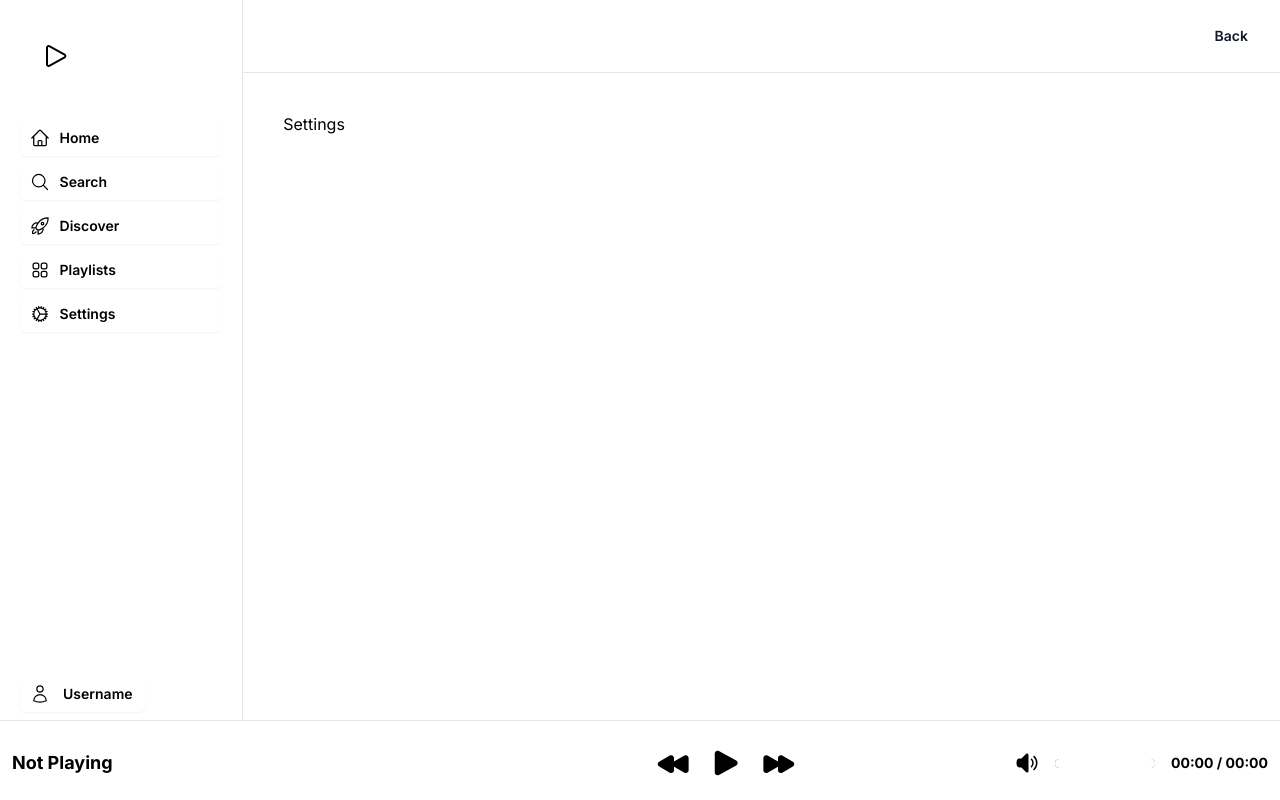
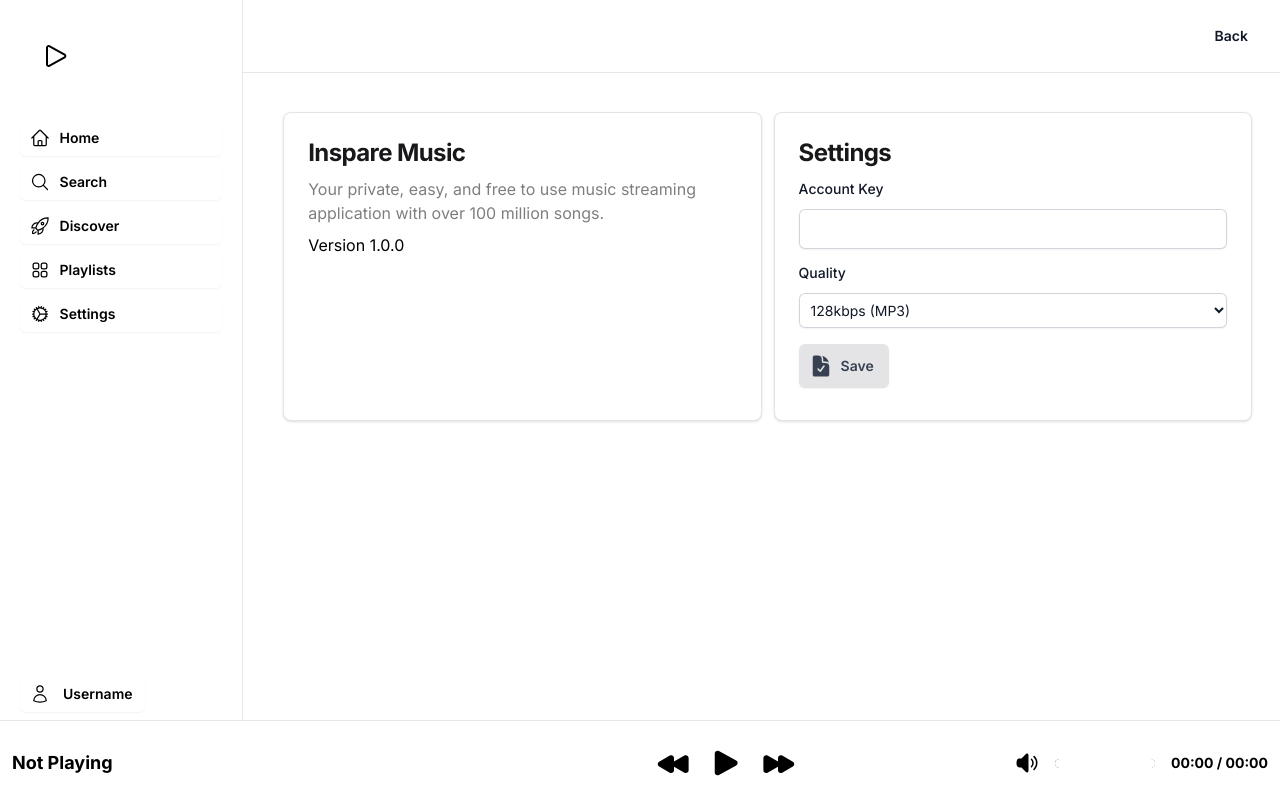
Before and after one commit to directlycrazy/InspareMusic, a Next.js app: page /settings in a window 1280 px wide. Built offline with nearby package versions, Linux system fonts and the light colour scheme.

Commit message:
Playlists support

```diff
--- a/app/(components)/Card.js
+++ b/app/(components)/Card.js
@@ -0,0 +1,29 @@
+export default function Card({ title, subtitle, img }) {
+	return (
+		<div className="max-w-sm mr-3 bg-white border border-gray-200 rounded-lg shadow dark:bg-zinc-800 dark:border-zinc-700 h-full">
+			<img
+				className="rounded-lg w-full"
+				src={img}
+				alt=""
+				style={{ minWidth: 130 }}
+			/>
+			<div className="p-5">
+				<h5
+					className="mb-2 font-bold tracking-tight text-gray-900 dark:text-white"
+					style={{
+						overflow: "hidden",
+						textOverflow: "ellipsis",
+						display: "-webkit-box",
+						WebkitLineClamp: 2,
+						WebkitBoxOrient: "vertical"
+					}}
+				>
+					{title}
+				</h5>
+				{subtitle && <p className="mb-2 tracking-tight text-gray-600 dark:text-zinc-400">
+					{subtitle}
+				</p>}
+			</div>
+		</div>
+	);
+}
--- a/app/(components)/Grid.js
+++ b/app/(components)/Grid.js
@@ -2,7 +2,7 @@ import { EllipsisHorizontalIcon } from "@heroicons/react/24/outline";
 import { Menu, Transition } from '@headlessui/react';
 import { Fragment } from "react";
 import { useDispatch } from "react-redux";
-import {set} from '../(stores)/playerSlice';
+import { set } from '../(stores)/playerSlice';
 
 export default function Grid(props) {
 	const dispatch = useDispatch();
@@ -12,11 +12,11 @@ export default function Grid(props) {
 	let tracks = props.tracks;
 	return (
 		<ul role="list" className="divide-y divide-gray-100 dark:divide-zinc-800 mt-5">
-			{tracks && tracks.length && tracks.map((track, index) => {
+			{tracks && (tracks?.length > 0) && tracks.map((track, index) => {
 				return (
 					<li
 						key={index}
-						onClick={() => {play(track, index)}}
+						onClick={() => { play(track, index); }}
 						className="flex justify-between gap-x-6 py-3 hover:bg-gray-50 dark:hover:bg-zinc-800 cursor-pointer hover:shadow-inner p-2"
 					>
 						<div className="flex min-w-0 gap-x-4 w-full">
--- a/app/(components)/Header.js
+++ b/app/(components)/Header.js
@@ -23,12 +23,13 @@ export default function Header({img, title, type, artist, subtitle}) {
 							{title}
 						</h1>
 						<p className="text-gray-400 dark:text-gray-200 mb-1 ellipsis max-w-xs md:max-w-none">
-							{artist} &bull; {subtitle}
+							{artist}{subtitle && <> &bull; {subtitle}</>}
 						</p>
 					</div>
 				</div>
 			</div>
 			<div className="mt-5">
+				{subtitle && <>
 					<button
 						type="button"
 						style={{ height: 60, width: 60 }}
@@ -43,6 +44,7 @@ export default function Header({img, title, type, artist, subtitle}) {
 					>
 						<ArrowsRightLeftIcon className="m-0.5 h-8 w-8"></ArrowsRightLeftIcon>
 					</button>
+				</>}
 			</div>
 		</>
 	);
--- /dev/null
+++ b/app/(components)/Loading.js
@@ -0,0 +1,5 @@
+export default function Loading() {
+	return (
+		<h1>loading</h1>
+	)
+}
--- a/app/discover/page.js
+++ b/app/discover/page.js
@@ -1,23 +1,46 @@
 'use client';
 
-import { useEffect, useState } from "react";
+import { Suspense, useEffect, useState } from "react";
+import Link from "next/link";
 import Grid from "../(components)/Grid";
+import Card from "../(components)/Card";
+import Loading from "../(components)/Loading";
 
 export default function Discover() {
-	const [results, setResults] = useState({});
+	const [results, setResults] = useState([]);
+	const [artists, setArtists] = useState([]);
 
 	useEffect(() => {
 		async function load() {
+			let a = await fetch(`https://api-music.inspare.cc/chart`);
+			a = await a.json();
+			setArtists(Object.values(a?.artists?.data));
 			let res = await fetch(`https://api-music.inspare.cc/playlist/3155776842`);
 			res = await res.json();
-			setResults(res.tracks.data);
+			setResults(res.tracks?.data);
 		}
 		load();
-	}, [])
+	}, []);
 
 	return (
 		<>
-			<Grid tracks={results}></Grid>
+			<h1 className='font-bold text-4xl'>Trending Artists</h1>
+			<div className='flex pt-5 overflow-x-scroll pb-5'>
+				{artists.map((artist, index) => {
+					let a = {
+						title: artist?.name,
+						img: artist?.picture_medium
+					};
+					return (
+						<Link key={index} href={`/artist/${artist.id}`}>
+							<Card {...a}></Card>
+						</Link>
+					);
+				})}
+			</div>
+			<Suspense fallback={<Loading></Loading>}>
+				<Grid tracks={results}></Grid>
+			</Suspense>
 		</>
 	);
 }
--- /dev/null
+++ b/app/playlists/[id]/page.js
@@ -0,0 +1,42 @@
+'use client';
+
+import Header from "@/app/(components)/Header";
+import Grid from "@/app/(components)/Grid";
+import { useEffect, useState } from "react";
+
+export default function album({ params }) {
+	const [data, setData] = useState({});
+	const [tracks, setTracks] = useState([])
+
+	useEffect(() => {
+		const fetchData = async () => {
+			let res = await fetch(`https://api-music.inspare.cc/user/${localStorage.account_key}/playlists/get/${params.id}`);
+			res = await res.json();
+			setData({
+				type: 'Playlist',
+				title: res?.name,
+				artist: 'Created by You',
+				subtitle: `0 songs`
+			});
+
+			let t = [];
+
+			Object.values(res.data.order).forEach((id, i) => {
+				let track = res.data[id]
+				if (track === undefined) return;
+				if (track.album === undefined) return;
+				t.push(track);
+			})
+
+			setTracks(t)
+		};
+		fetchData().catch(console.error);
+	}, []);
+
+	return (
+		<>
+			<Header {...data} img={tracks?.[0]?.album?.cover_medium} subtitle={`${tracks?.length} songs`}></Header>
+			<Grid tracks={tracks}></Grid>
+		</>
+	);
+}
--- a/app/playlists/page.js
+++ b/app/playlists/page.js
@@ -1,5 +1,46 @@
+'use client';
+
+import Header from "@/app/(components)/Header";
+import Grid from "@/app/(components)/Grid";
+import Card from "../(components)/Card";
+import { useEffect, useState } from "react";
+import Link from "next/link";
+
 export default function Playlists() {
+	const data = {
+		title: 'Playlists',
+		artist: "0 playlists"
+	}
+	const [playlists, setPlaylists] = useState([])
+
+	useEffect(() => {
+		const fetchData = async () => {
+			let res = await fetch(`https://api-music.inspare.cc/user/${localStorage.account_key}/playlists`);
+			res = await res.json();
+			console.log(Object.values(res))
+			setPlaylists(Object.values(res));
+		};
+		fetchData().catch(console.error);
+	}, []);
+
 	return (
-		<h1>Playlists</h1>
-	)
+		<>
+			<Header {...data} artist={`${playlists?.length} playlists`}></Header>
+			<div className="grid grid-cols-2 md:grid-cols-5 gap-4 mt-5">
+				{playlists && playlists.length > 0 && playlists.map((playlist, index) => {
+					let songs = Object.values(playlist.data);
+					let a = {
+						title: playlist?.name,
+						img: songs?.[0]?.album?.cover_medium
+					};
+					return (
+						<Link href={`/playlists/${playlist.id}`}>
+							<Card {...a}></Card>
+						</Link>
+					)
+				})}
+			</div>
+			{/* <Grid tracks={tracks}></Grid> */}
+		</>
+	);
 }
--- a/app/settings/page.js
+++ b/app/settings/page.js
@@ -1,5 +1,93 @@
+'use client'
+
+import { DocumentCheckIcon } from "@heroicons/react/24/solid";
+import { useEffect, useRef } from "react";
+
 export default function Settings() {
+	const token = useRef(null)
+
+	function save() {
+		console.log(token.current.value)
+		localStorage.setItem('account_key', token.current.value);
+	}
+
+	useEffect(() => {
+		if (!localStorage.account_key) return;
+		token.current.value = localStorage.account_key
+	}, [])
+
 	return (
-		<h1>Settings</h1>
-	)
+		<div className="md:grid grid-cols-2">
+			<div
+				href="#"
+				className="block w-full p-6 bg-white border border-zinc-200 rounded-lg shadow dark:bg-zinc-800 dark:border-zinc-700"
+			>
+				<h5 className="mb-2 text-2xl font-bold tracking-tight text-zinc-900 dark:text-white">
+					Inspare Music
+				</h5>
+				<p className="mt-2 mb-2 opacity-50">
+					Your private, easy, and free to use music streaming application with over
+					100 million songs.
+				</p>
+				<div className="col-span-full">Version 1.0.0</div>
+			</div>
+			<div
+				href="#"
+				className="block w-full p-6 bg-white border border-zinc-200 rounded-lg shadow dark:bg-zinc-800 dark:border-zinc-700 md:ml-3 mt-5 md:mt-0"
+			>
+				<h5 className="mb-2 text-2xl font-bold tracking-tight text-zinc-900 dark:text-white">
+					Settings
+				</h5>
+				<div className="col-span-full">
+					<label
+						htmlFor="about"
+						className="block text-sm font-medium leading-6 text-gray-900 dark:text-white"
+					>
+						Account Key
+					</label>
+					<div className="mt-2">
+						<input
+							type="text"
+							id="about"
+							ref={token}
+							name="about"
+							className="block w-full rounded-md border-0 bg-white dark:bg-zinc-700 dark:text-white p-2 text-gray-900 shadow-sm ring-1 ring-inset ring-gray-300 placeholder:text-gray-400 focus:ring-2 focus:ring-inset focus:ring-indigo-600 sm:text-sm sm:leading-6"
+						/>
+					</div>
+				</div>
+				<div className="sm:col-span-3 mt-3">
+					<label
+						htmlFor="country"
+						className="block text-sm font-medium leading-6 text-gray-900 dark:text-white"
+					>
+						Quality
+					</label>
+					<div className="mt-2">
+						<select
+							id="country"
+							name="country"
+							autoComplete="country-name"
+							className="block w-full rounded-md border-0 p-2 bg-white dark:bg-zinc-700 text-gray-900 dark:text-white shadow-sm ring-1 ring-inset ring-gray-300 focus:ring-2 focus:ring-inset focus:ring-indigo-600 sm:text-sm sm:leading-6"
+						>
+							<option value={1}>128kbps (MP3)</option>
+							<option value={3} selected="">
+								320kbps (MP3)
+							</option>
+							<option value={9}>1411kbps (FLAC)</option>
+						</select>
+					</div>
+				</div>
+				<button
+					type="button"
+					className="selected-page mt-4 rounded-md p-2.5 text-gray-700 dark:text-white"
+					onClick={save}
+					style={{ width: 90 }}
+				>
+					<span className="sr-only">Close menu</span>
+					<DocumentCheckIcon className="h-6 w-6 mr-2"></DocumentCheckIcon>
+					Save
+				</button>
+			</div>
+		</div>
+	);
 }
```
Also changed, not shown: app/(components)/Player.js (+23 -5 lines). Lines whose indentation alone changed are shown as unchanged.
